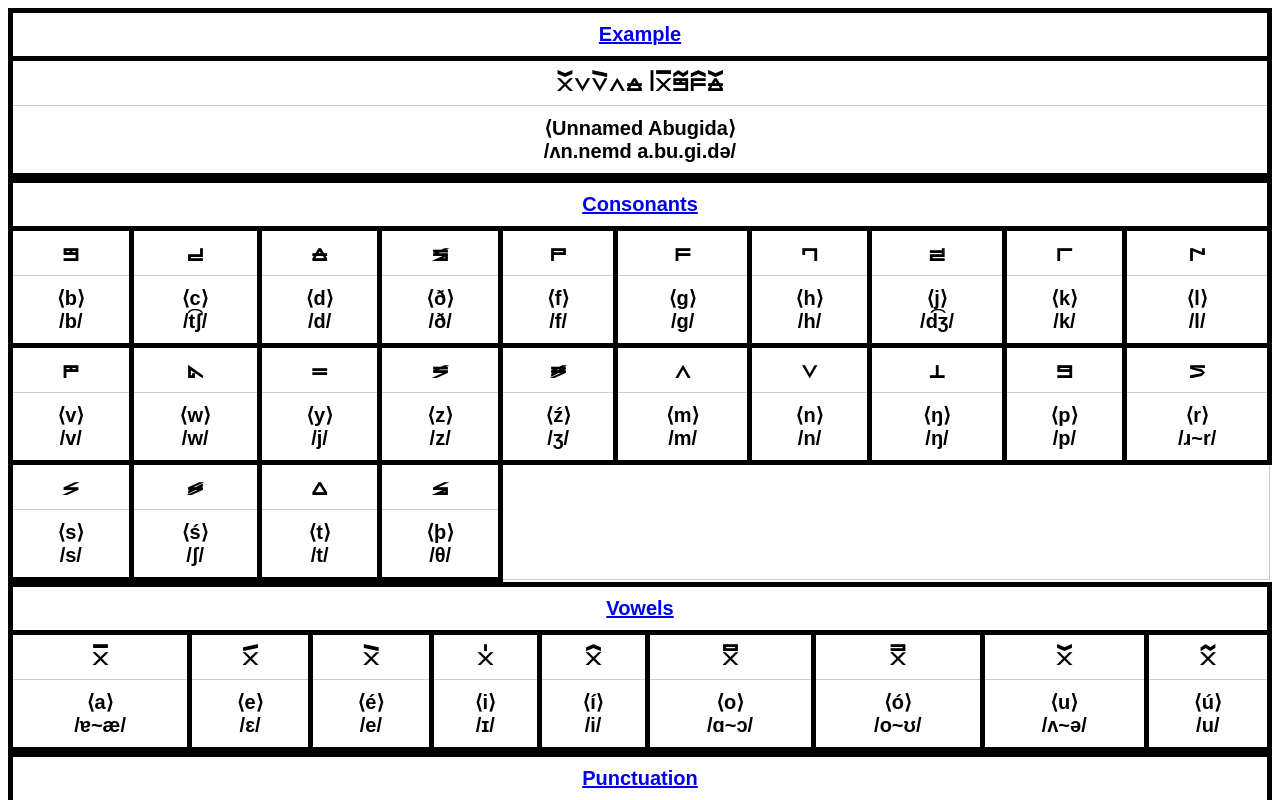
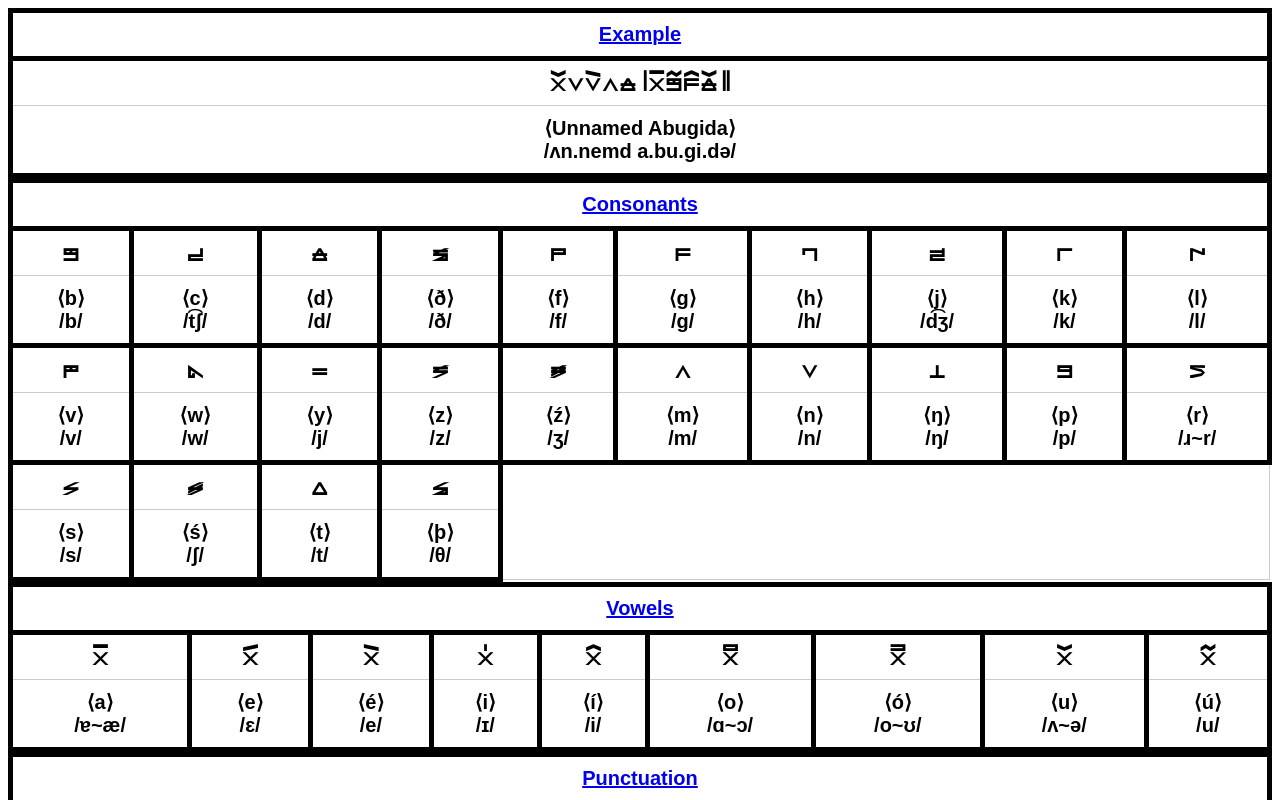
Before and after one commit to JactusTheCactus/new-abugida, a website: page site/html/ipa.html in a window 1280 px wide. Shown: the top 800 px of the page. Drawn offline with Linux system fonts and the light colour scheme.

Commit message:
Update ipa.html

```diff
--- a/site/html/ipa.html
+++ b/site/html/ipa.html
@@ -11,7 +11,7 @@
 			<th colspan="100%"><a href="#example">Example</a></th>
 		</tr>
 		<tr>
-			<td>unnémd abúgídu</td>
+			<td>unnémd abúgídu.</td>
 		</tr>
 		<tr>
 			<td>⟨Unnamed Abugida⟩<br><span class="ipa">ʌn.nemd a.bu.gi.də</span></td>
```
